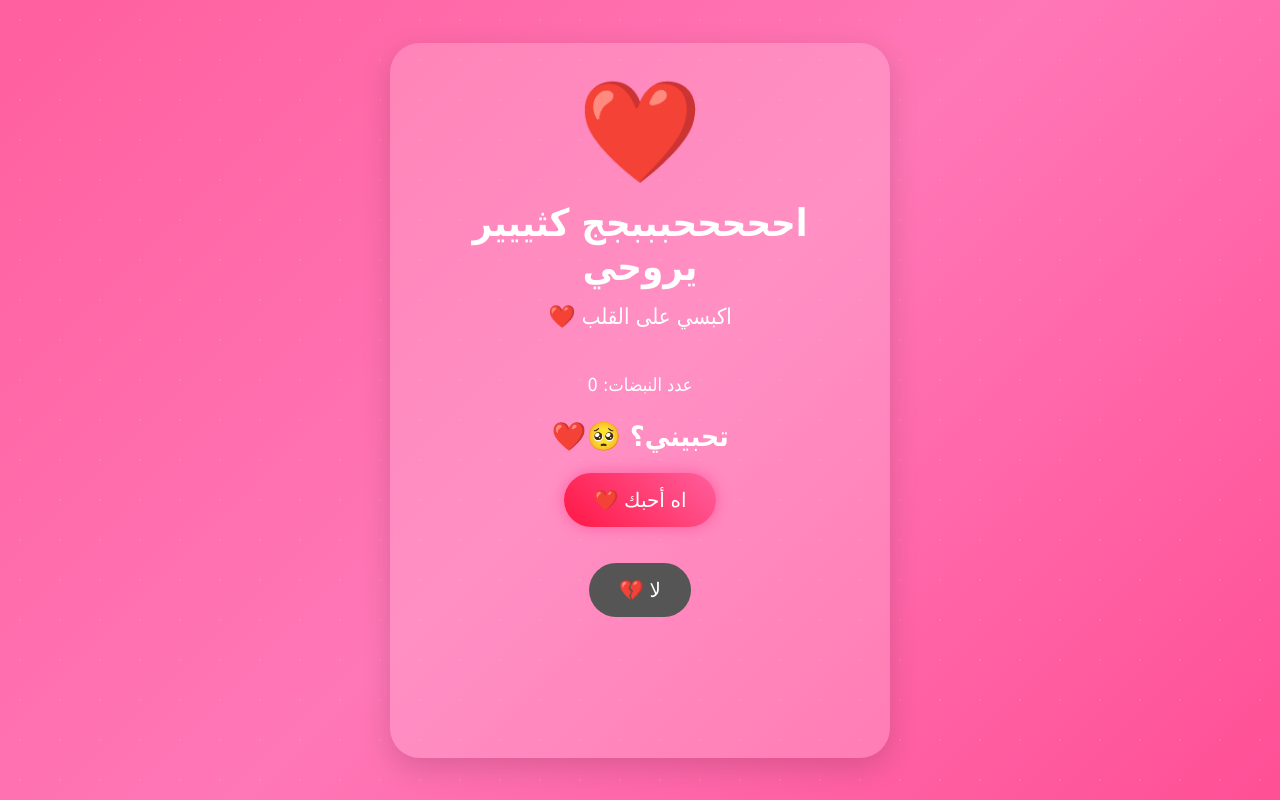
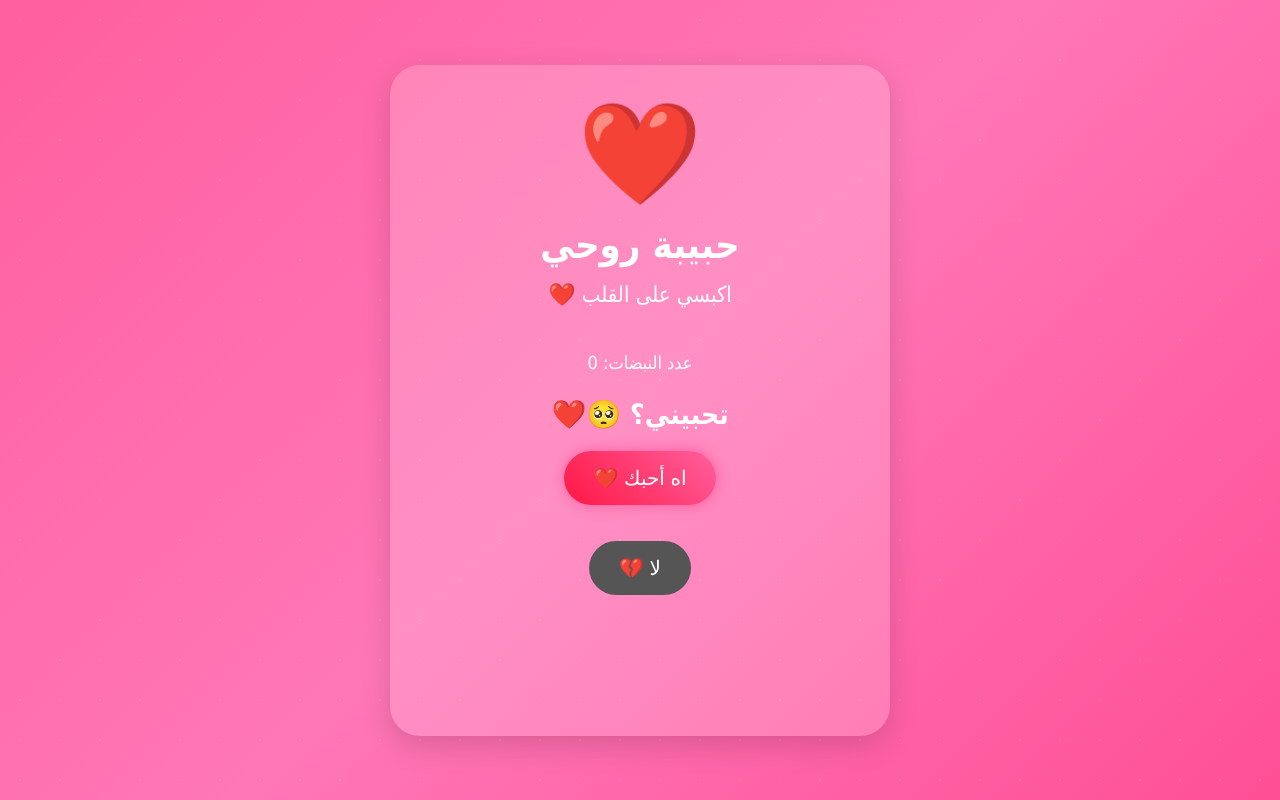
Before and after one commit to es1l1/romantic-gift, a plain HTML site: page index.html in a window 1280 px wide. Drawn offline with Linux system fonts and the light colour scheme.

Commit message:
Update title and content in index.html

```diff
--- a/index.html
+++ b/index.html
@@ -3,7 +3,7 @@
 <head>
 <meta charset="UTF-8">
 <meta name="viewport" content="width=device-width, initial-scale=1.0">
-<title>❤️ احححححبببجج كثييير يروحي❤️</title>
+<title>❤️حبيبة روحي❤️</title>
 
 <style>
 *{
@@ -157,7 +157,7 @@ opacity:0;
 
 <div id="heart" class="heart">❤️</div>
 
-<h1> احححححبببجج كثييير يروحي</h1>
+<h1>حبيبة روحي</h1>
 
 <div id="message" class="message">
 اكبسي على القلب ❤️
```
